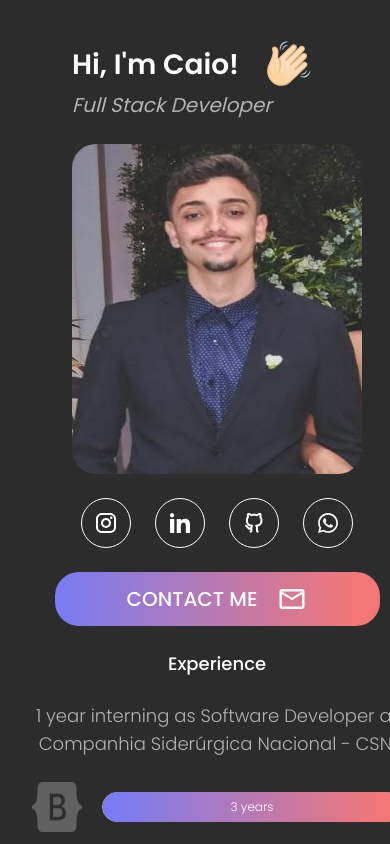
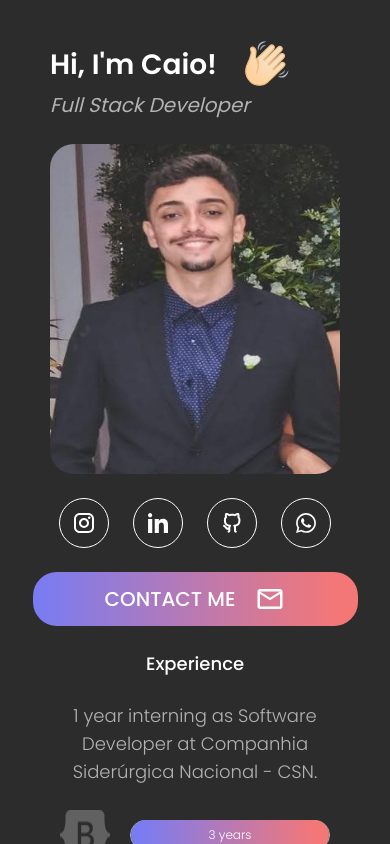
Before and after one commit to caiosilvamap/my-portfolio, a Next.js app: page / in a window 390 px wide. Shown: the top 844 px of the page. Built offline with nearby package versions, Linux system fonts and the light colour scheme.

Commit message:
adicionada responsividade para celulares menores

```diff
--- a/src/app/components/experience/Experience.scss
+++ b/src/app/components/experience/Experience.scss
@@ -33,4 +33,6 @@
             text-align: start;
         }
     }
+
+
 }
--- a/src/app/components/skills/Skill.scss
+++ b/src/app/components/skills/Skill.scss
@@ -53,4 +53,10 @@
             }
         }
     }
+
+    @media (max-width: 430px){
+        .experience-unit{
+            width: 200px;
+        }
+    }
 }
```
